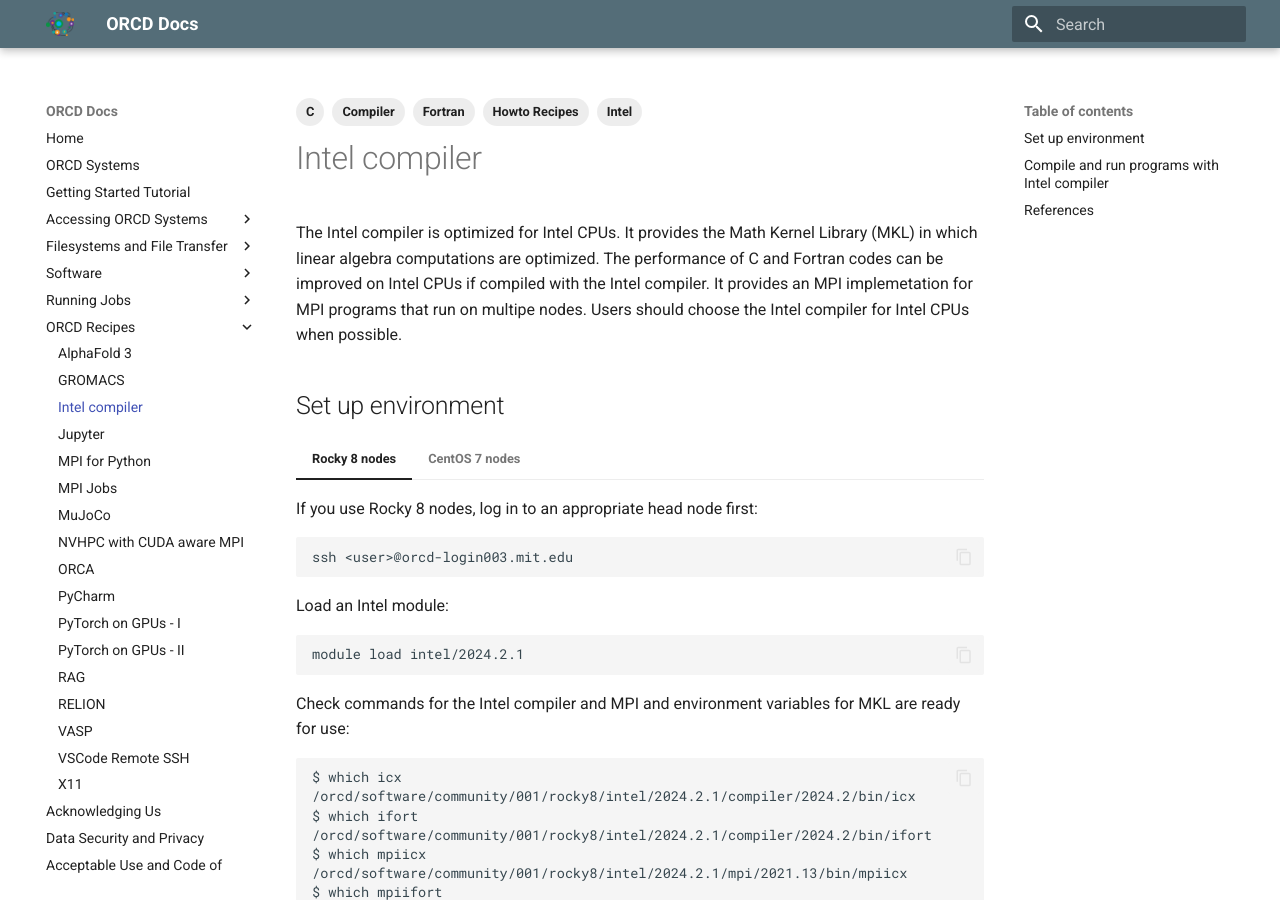
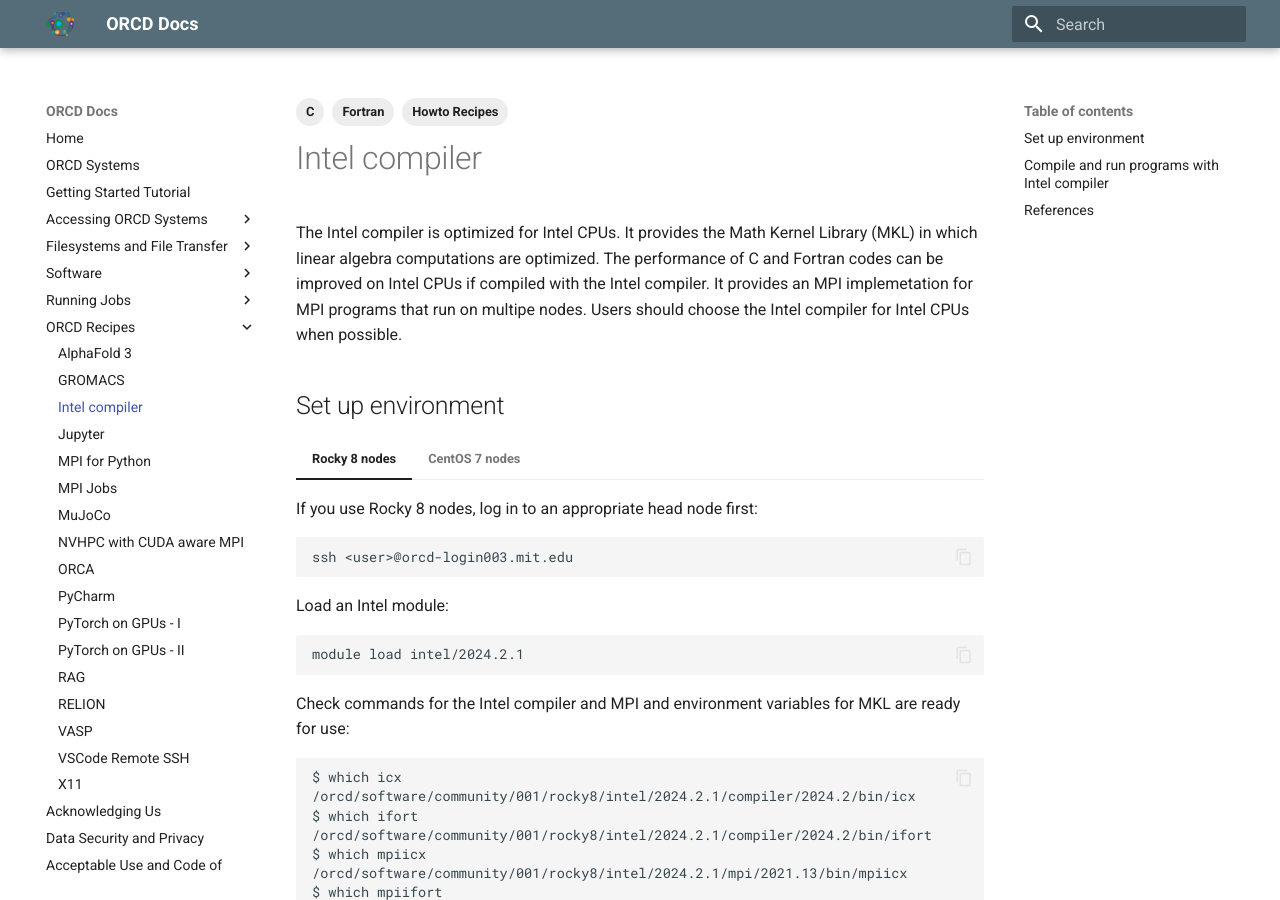
Before and after one commit to mit-orcd/orcd-docs-edit, an MkDocs documentation site: the page built from docs/recipes/intel.md, in a window 1280 px wide and 900 px high. Built offline with MkDocs 1.6.1 and Material for MkDocs 9.7.7, drawn with Linux system fonts in a browser that asks for light colours.

Commit message:
changing tags

```diff
--- a/docs/recipes/intel.md
+++ b/docs/recipes/intel.md
@@ -1,7 +1,5 @@
 ---
 tags:
- - Intel
- - Compiler
  - C
  - Fortran
  - Howto Recipes
```
